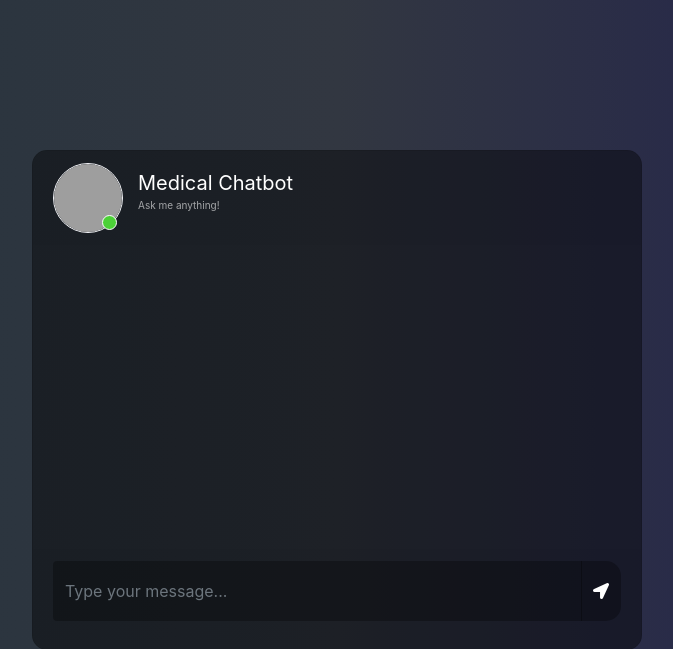
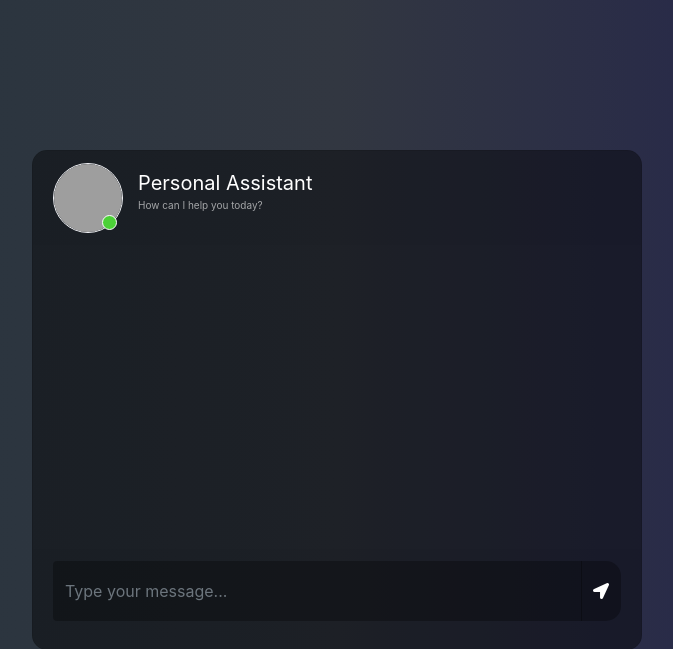
Before and after one commit to mshahzaib4/Personal-chatbot, a Flask app: page / in a window 1280 px wide. Shown: the top 649 px of the page, without its empty margins (303-976 px from the left). Run offline with Flask 3, Linux system fonts and the light colour scheme; some libraries are stand-ins or nearby versions; grey boxes are pictures that could not be loaded.

Commit message:
modefy-frontend

```diff
--- a/templates/chatbot.html
+++ b/templates/chatbot.html
@@ -5,7 +5,7 @@
 <!DOCTYPE html>
 <html>
 	<head>
-		<title>Chatbot</title>
+		<title>Personal Chatbot</title>
 		<link rel="stylesheet" href="https://stackpath.bootstrapcdn.com/bootstrap/4.1.3/css/bootstrap.min.css" integrity="sha384-MCw98/SFnGE8fJT3GXwEOngsV7Zt27NXFoaoApmYm81iuXoPkFOJwJ8ERdknLPMO" crossorigin="anonymous">
 		<link rel="stylesheet" href="https://use.fontawesome.com/releases/v5.5.0/css/all.css" integrity="sha384-B4dIYHKNBt8Bc12p+WXckhzcICo0wtJAoU8YZTY5qE0Id1GSseTk6S+L3BlXeVIU" crossorigin="anonymous">
 		<script src="https://ajax.googleapis.com/ajax/libs/jquery/3.3.1/jquery.min.js"></script>
@@ -21,13 +21,12 @@
 						<div class="card-header msg_head">
 							<div class="d-flex bd-highlight">
 								<div class="img_cont">
-									<img src="https://cdn-icons-png.flaticon.com/512/387/387569.png" class="rounded-circle user_img">
-									<!-- <img src="https://www.prdistribution.com/spirit/uploads/pressreleases/2019/newsreleases/d83341deb75c4c4f6b113f27b1e42cd8-chatbot-florence-already-helps-thousands-of-patients-to-remember-their-medication.png" class="rounded-circle user_img"> -->
+									<img src="https://cdn-icons-png.flaticon.com/512/1077/1077114.png" class="rounded-circle user_img">
 									<span class="online_icon"></span>
 								</div>
 								<div class="user_info">
-									<span>Medical Chatbot</span>
-									<p>Ask me anything!</p>
+									<span>Personal Assistant</span>
+									<p>How can I help you today?</p>
 								</div>
 							</div>
 						</div>
@@ -69,7 +68,7 @@
 						type: "POST",
 						url: "/get",
 					}).done(function(data) {
-						var botHtml = '<div class="d-flex justify-content-start mb-4"><div class="img_cont_msg"><img src="https://cdn-icons-png.flaticon.com/512/387/387569.png" class="rounded-circle user_img_msg"></div><div class="msg_cotainer">' + data + '<span class="msg_time">' + str_time + '</span></div></div>';
+						var botHtml = '<div class="d-flex justify-content-start mb-4"><div class="img_cont_msg"><img src="https://cdn-icons-png.flaticon.com/512/1077/1077114.png" class="rounded-circle user_img_msg"></div><div class="msg_cotainer">' + data + '<span class="msg_time">' + str_time + '</span></div></div>';
 						$("#messageFormeight").append($.parseHTML(botHtml));
 					});
 					event.preventDefault();
```
